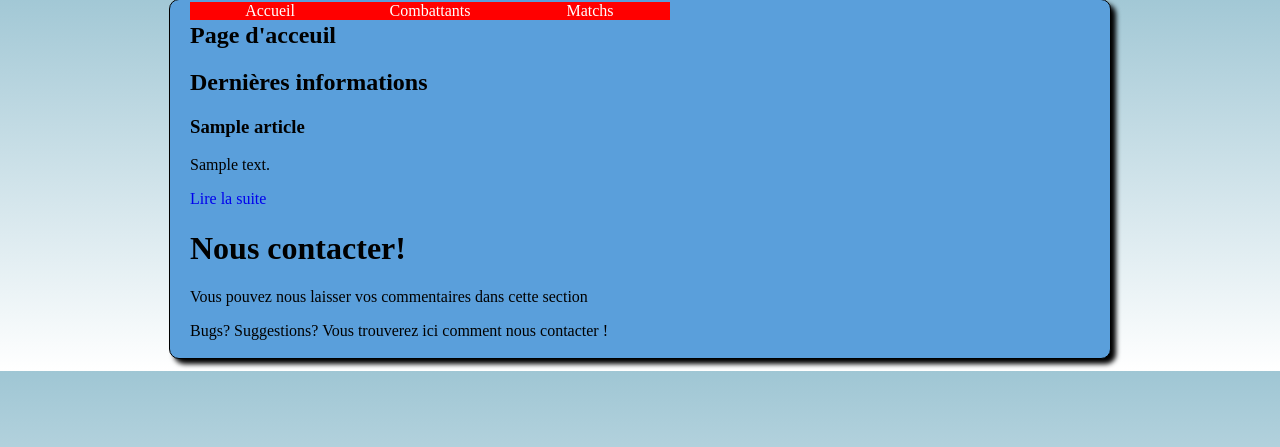
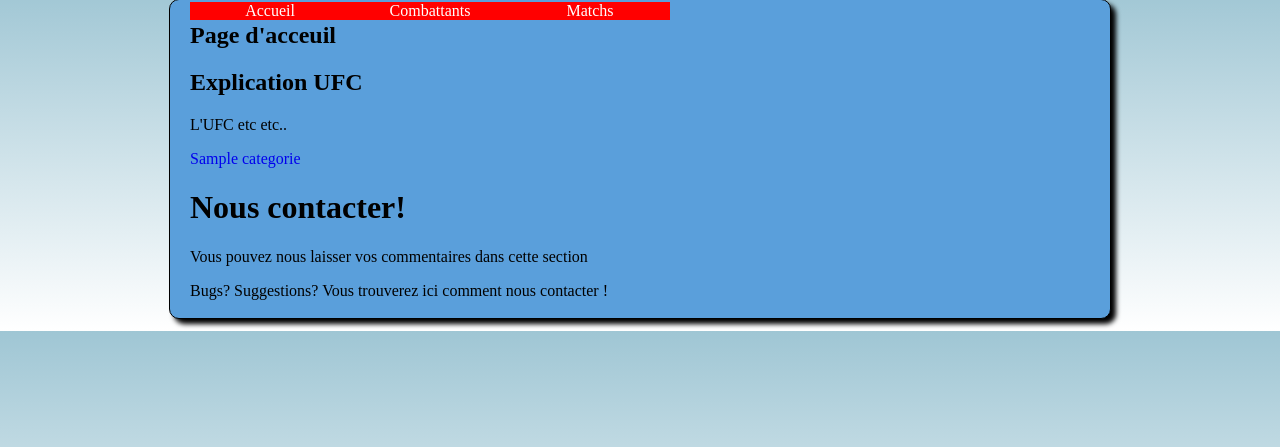
Before and after one commit to hamidesamir/siteufc, a Django app: page / in a window 1280 px wide. Shown: the part 13-460 px from the top of the page. Run offline with Django 3.2, Linux system fonts and the light colour scheme; tables that the repository leaves empty hold one stand-in row (values such as "Sample post"); parts of the project's set-up code (start-up, migrations or seed data) failed here and were passed over.

Commit message:
mettre à jour blog.views et gérer les liaisons entre les pages

```diff
--- a/siteufc/blog/models.py
+++ b/siteufc/blog/models.py
@@ -1,11 +1,29 @@
 #-*- coding: utf-8 -*-
 from django.db import models
+
+class Categorie(models.Model):
+	nom = models.CharField(max_length=30)
+
+	def __unicode__(self):
+	  return u"%s" % self.nom
+
 
 class Article(models.Model):
 	titre = models.CharField(max_length=100)
 	auteur = models.CharField(max_length=42)
+	image = models.CharField(max_length=30)
 	contenu = models.TextField(null=True)
 	date = models.DateTimeField(auto_now_add=True, auto_now=False, verbose_name="Date parution")
+	categorie = models.ForeignKey(Categorie)
 
 	def __unicode__(self):
  	  return u"%s" % self.titre
+
+
+class Commentaire(models.Model):
+	auteur = models.CharField(max_length=30)
+	contenu = models.TextField(null=True)
+	article = models.ForeignKey(Article)
+
+	def __unicode__(self):
+	  return u"%s" % self.contenu
--- a/siteufc/blog/views.py
+++ b/siteufc/blog/views.py
@@ -2,19 +2,18 @@
 #-*- coding: utf-8 -*-
 
 from django.shortcuts import render, get_object_or_404
-from blog.models import Article
+from blog.models import Article, Categorie, Commentaire
+from blog.forms import CommentaireForm
 from django.http import Http404
 
 
 def accueil(request):
-  articles = Article.objects.all()
-  return render(request,'blog/actu.html',{'derniers_articles':articles})
+  categorie = Categorie.objects.all()
+  return render(request,'blog/actu.html',{'toutes_categories':categorie})
 
 
-def view_article(request, id_article):
-  text="Vous avez demandé l'article n°{0} !".format(id_article)
-  return HttpResponse(text)
 
 def lire(request, id):
  article = get_object_or_404(Article, id=id)
+
  return render (request, 'blog/lire.html', {'article':article})
--- a/siteufc/templates/blog/actu.html
+++ b/siteufc/templates/blog/actu.html
@@ -4,15 +4,14 @@
 
 {% block content %}
 
-{% for article in derniers_articles %}
- <div class = "article">
-   <h1> Dernières informations</h1>
-   <h3> {{article.titre }}</h3>
-   <p> {{article.contenu|truncatewords_html:80 }} </p>
-   <p> <a href="{% url "blog.views.lire" article.id %}">Lire la suite</a> </p>
+{% for categorie in toutes_categories %}
+ <div class = "categorie">
+   <h1> Explication UFC</h1>
+   <p>L'UFC etc etc.. </p>
+   <p> <a href="{% url "blog.views.lire" article.id %}">{{ categorie.nom }}</a> </p>
  </div>
  {% empty %}
-  <p> Aucun article </p>
+  <p> Aucune categorie </p>
 {% endfor %}
 
 {% endblock %}
```
Also changed, not shown: siteufc/blog/forms.py (added, +7 -0 lines), siteufc/templates/blog/article.html (added, +17 -0 lines), README.txt, 3 other files.
